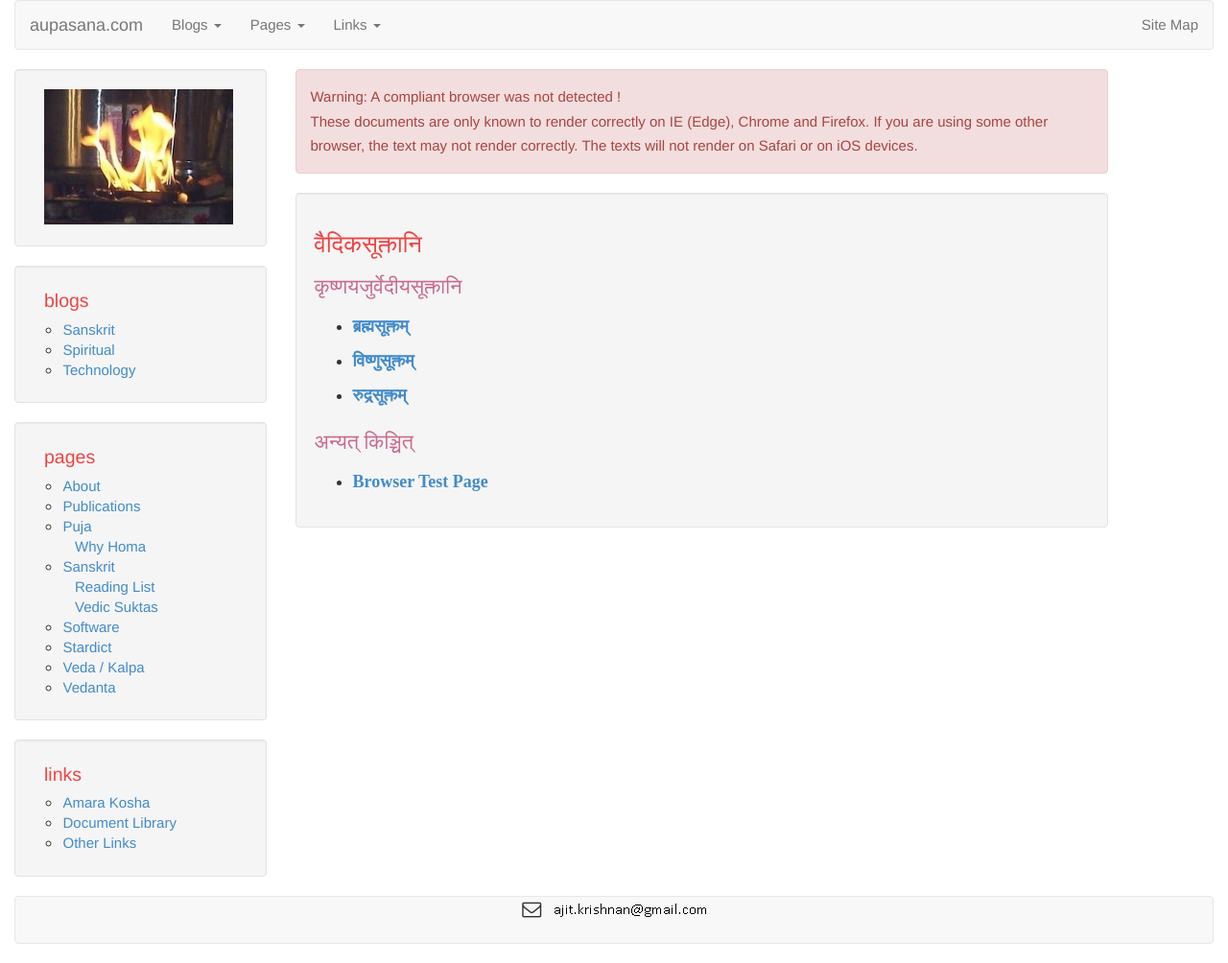
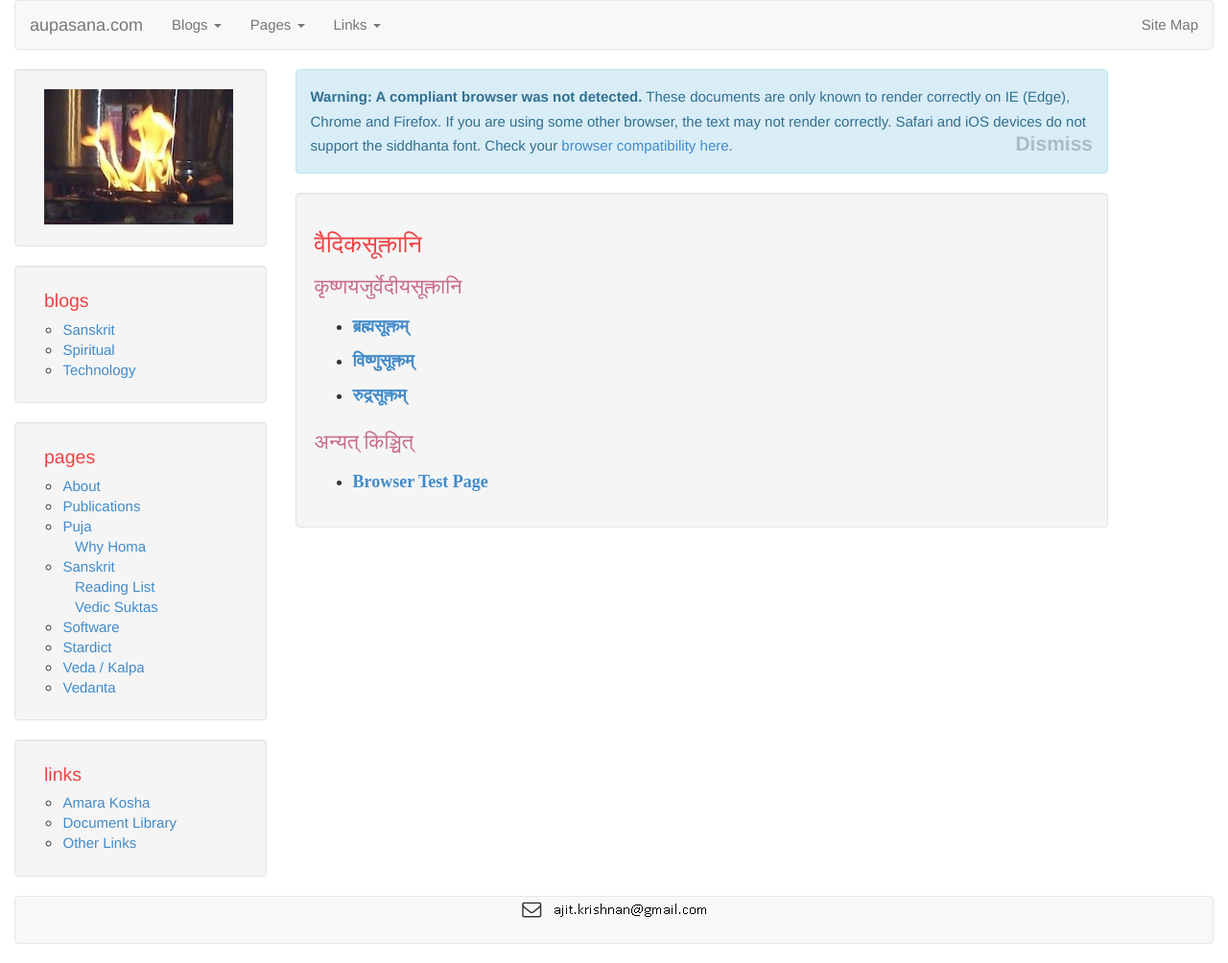
Before and after one commit to aupasana/aupasana.github.io, a Jekyll site: the page built from pages/suktas/index.md, in a window 1280 px wide. Shown: the whole page at 96% size. Built offline with Jekyll 4.4.1, drawn with Linux system fonts in a browser that asks for light colours; nearby versions of some CDN libraries; some web fonts are replaced.

Commit message:
layouts/sukta.html: Update message for unsupported browsers.

```diff
--- a/_layouts/sukta.html
+++ b/_layouts/sukta.html
@@ -5,13 +5,14 @@ layout: default
 <link href="{{ site.baseurl }}/css/vedicfonts-v10-modified.css" rel="stylesheet">
 <div class="article">
 
-  <div class="alert alert-danger" id="unsupported" style="display:none;">
-    Warning: A compliant browser was not detected !
-
-    <p>These documents are only known to render correctly on IE (Edge),
+  <div class="alert alert-info" id="unsupported" style="display:none;">
+    <strong>Warning: A compliant browser was not detected.</strong>
+      These documents are only known to render correctly on IE (Edge),
       Chrome and Firefox. If you are using some other browser, the text
-      may not render correctly. The texts will not render on Safari or on
-      iOS devices.</p>
+      may not render correctly. Safari and iOS devices do not support the
+      siddhanta font. Check your <a href="{{site.baseurl}}/pages/suktas/browser-test.html">
+      browser compatibility here</a>.
+      <button type="button" class="btn btn-secondary close" data-dismiss="alert">Dismiss</button>
   </div>
 </div>
 
```
